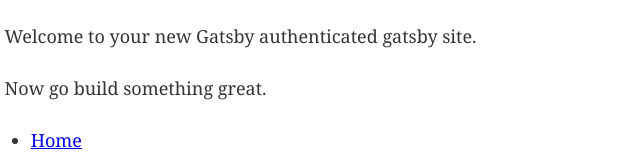
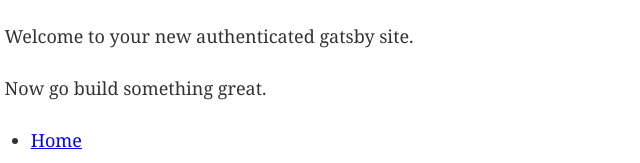
Before and after one commit to LucasLombardo/gatsby-starter-okta, a Gatsby site: page / in a window 1280 px wide. Shown: the part 213-376 px from the top of the page, 175-815 px from the left. Built offline with nearby package versions, Linux system fonts and the light colour scheme; Gatsby itself is replaced by a stand-in of ours; no server answers; what @okta/okta-signin-widget would draw is missing.

Commit message:
Fix typo on index page

```diff
--- a/src/pages/index.js
+++ b/src/pages/index.js
@@ -6,9 +6,8 @@
 const IndexPage = () => (
   <Layout>
     <SEO title="Home" />
-
     <h1>Gatsby Starter Okta</h1>
-    <p>Welcome to your new Gatsby authenticated gatsby site.</p>
+    <p>Welcome to your new authenticated gatsby site.</p>
     <p>Now go build something great.</p>
   </Layout>
 )
```
